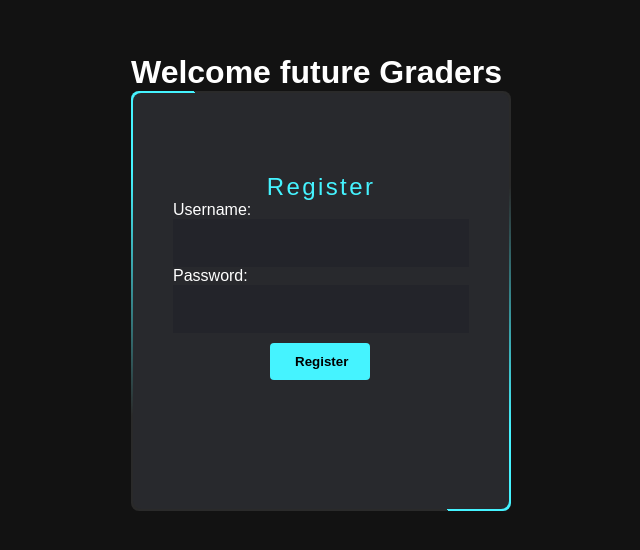
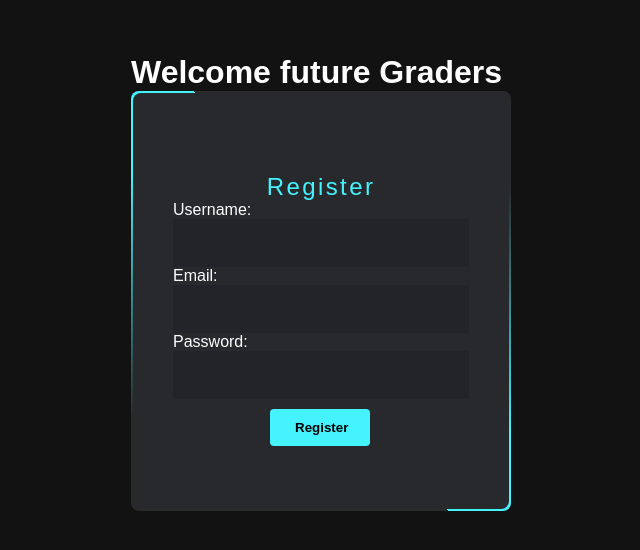
Before and after one commit to Dtatum0826/Student-tracker-UI, a React (Create React App) app: page /register in a window 1280 px wide. Shown: the part 118-668 px from the top of the page, without its empty margins (319-959 px from the left). Built offline with nearby package versions, Linux system fonts and the light colour scheme.

Commit message:
added a email feild

```diff
--- a/src/Components/Register.jsx
+++ b/src/Components/Register.jsx
@@ -2,7 +2,9 @@ import React, { useState } from "react";
 
 function RegisterPage(props) {
     const [username, setUsername] = useState('');
+    const [email, setEmail] = useState('');
     const [password, setPassword] = useState('');
+    const emailRegex = /^[^\s@]+@[^\s@]+\.[^\s@]+$/;
 
     const handleUsernameChange = event => {
         setUsername(event.target.value);
@@ -12,11 +14,18 @@ function RegisterPage(props) {
         setPassword(event.target.value);
     };
 
+    const handleEmailChange = event => {
+        setEmail(event.target.value);
+    }
+
     const handleSubmit = async event => {
         event.preventDefault();
-        console.log('submitted:', { username, password });
-
-        const reqBody = {username, password};
+        console.log('submitted:', { username, email, password });
+        if (!emailRegex.test(email)){
+            alert('Invalid email address')
+            return;
+        }
+        const reqBody = {username, email, password};
         const requestOptions = {
             method: 'POST',
             headers: { 'Content-Type': 'application/json' },
@@ -57,6 +66,11 @@ function RegisterPage(props) {
                                 <input type="text" required="required" value={username} onChange={handleUsernameChange} />
                             </label>
                                 <br />
+                                <label className="login-input">
+                                Email:
+                                <input type="text" required="required" value={email} onChange={handleEmailChange} />
+                            </label>
+                                <br />
                             <label className="login-input">
                                 Password:
                                 <input type="password" required="required" value={password} onChange={handlePasswordChange} />
```
